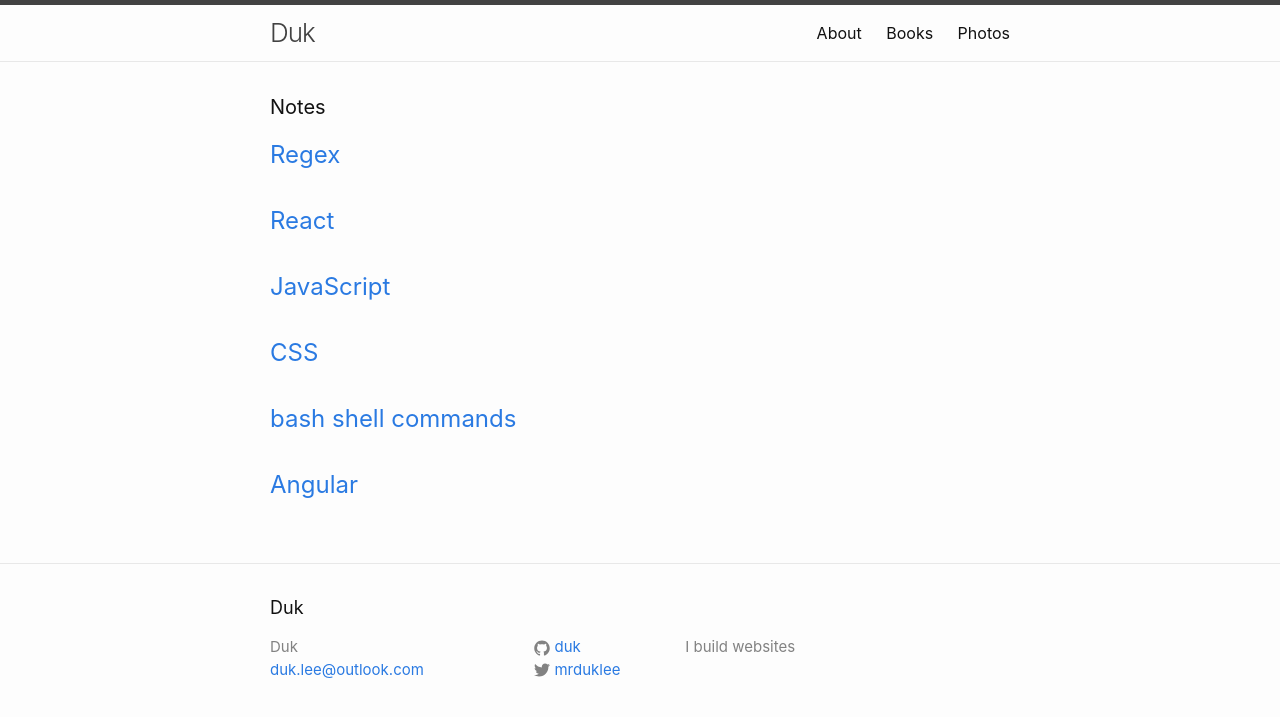
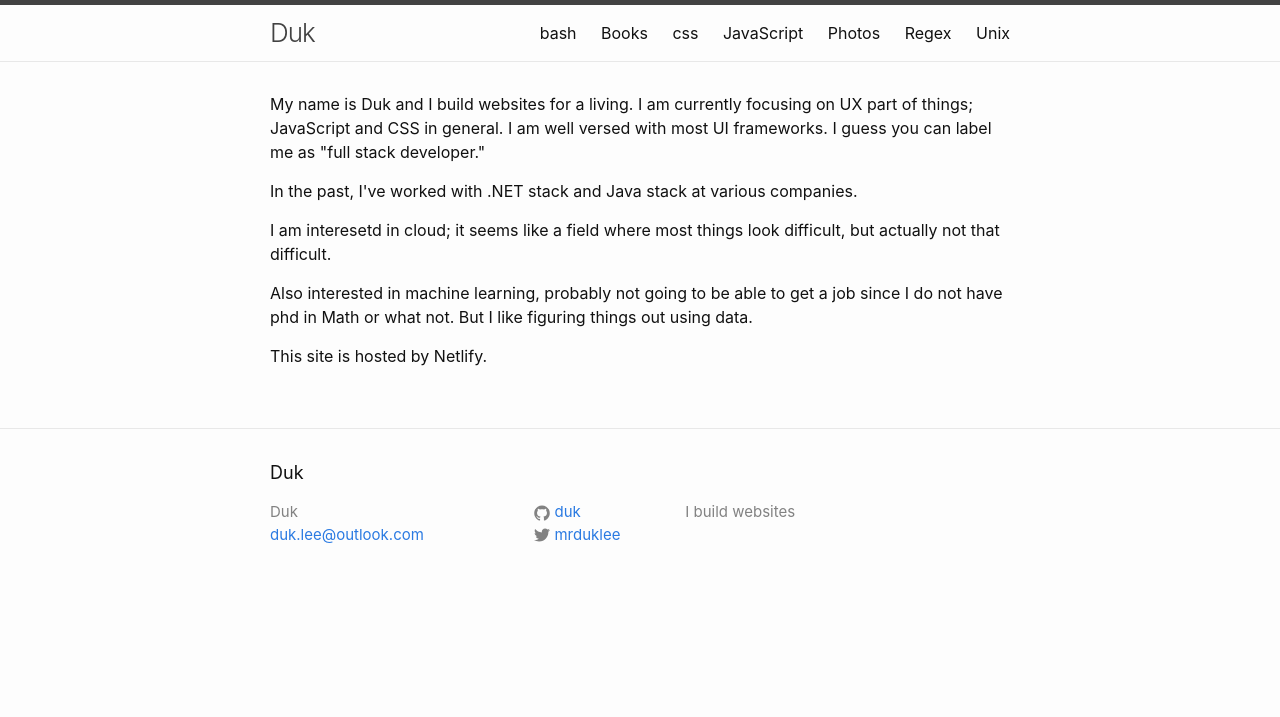
Before and after one commit to duk/dukleenet, a Jekyll site: the page built from index.md, in a window 1280 px wide. Shown: the top 717 px of the page. Built offline with Jekyll 4.4.1, drawn with Linux system fonts in a browser that asks for light colours.

Commit message:
Revert "Revert "removed all the blogs""
This reverts commit b94f15a

```diff
--- a/_layouts/home.html
+++ b/_layouts/home.html
@@ -2,20 +2,21 @@
 layout: default
 ---
 
-<div class="home">
+<article class="post">
 
-  <h1 class="page-heading">Notes</h1>
+  <div class="post-content">
+    <p>
+      My name is Duk and I build websites for a living. I am currently focusing on UX part of things; JavaScript and CSS in general. I am well versed with
+      most UI frameworks. I guess you can label me as "full stack developer."</p>
 
-  {{ content }}
+    <p>In the past, I've worked with .NET stack and Java stack at various companies.</p>
 
-  <ul class="post-list">
-    {% for post in site.posts %}
-      <li>
-        <h2>
-          <a class="post-link" href="{{ post.url | relative_url }}">{{ post.title | escape }}</a>
-        </h2>
-      </li>
-    {% endfor %}
-  </ul>
+    <p>I am interesetd in cloud; it seems like a field where most things look difficult, but actually not that difficult.</p>
 
-</div>
+    <p>Also interested in machine learning, probably not going to be able to get a job since I do not have phd in Math or what not. But I like figuring things out using data.</p>
+
+    <p>This site is hosted by Netlify.</p>
+
+  </div>
+
+</article>
--- a/_layouts/post.html
+++ b/_layouts/post.html
@@ -5,14 +5,10 @@
 
   <header class="post-header">
     <h1 class="post-title" itemprop="name headline">{{ page.title | escape }}</h1>
-    <p class="post-meta"><time datetime="{{ page.date | date_to_xmlschema }}" itemprop="datePublished">{{ page.date | date: "%b %-d, %Y" }}</time>{% if page.author %} • <span itemprop="author" itemscope itemtype="http://schema.org/Person"><span itemprop="name">{{ page.author }}</span></span>{% endif %}</p>
   </header>
 
   <div class="post-content" itemprop="articleBody">
     {{ content }}
   </div>
 
-  {% if site.disqus.shortname %}
-    {% include disqus_comments.html %}
-  {% endif %}
 </article>
--- a/about.md
+++ b/regex.md
@@ -1,7 +1,7 @@
 ---
 layout: page
-title: About
-permalink: /about/
+title: Regex
+permalink: /regex/
 ---
 
 My name is Duk and I build websites for a living. I am currently focusing on UX part of things; JavaScript and CSS in general. I am well versed with
```
Also changed, not shown: _posts/2018-02-10-Angular.md (deleted, +0 -8 lines), _posts/2018-02-10-Bash.md (deleted, +0 -8 lines), _posts/2018-02-10-CSS.md (deleted, +0 -8 lines), _posts/2018-02-10-JavaScript.md (deleted, +0 -8 lines), _posts/2018-02-10-React.md (deleted, +0 -8 lines), _posts/2018-02-10-Regex.md (deleted, +0 -8 lines), bash.md (added, +16 -0 lines), css.md (added, +16 -0 lines), javascript.md (added, +16 -0 lines), unix.md (added, +16 -0 lines), Gemfile.lock.
